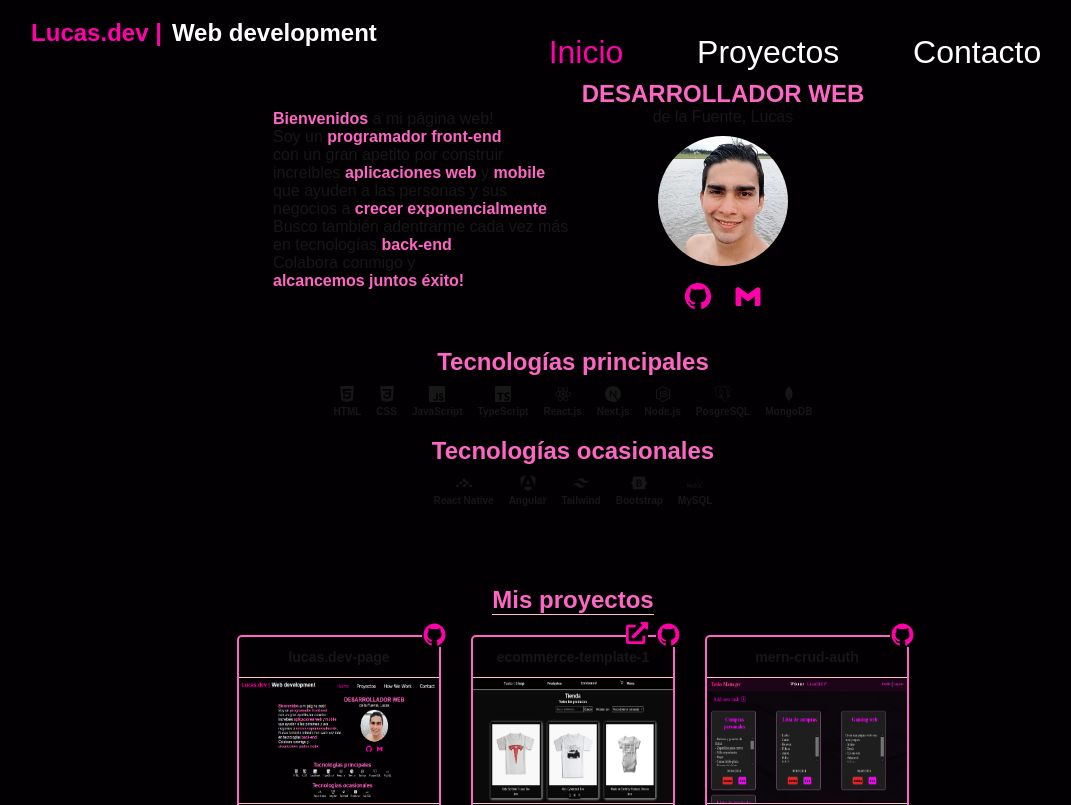
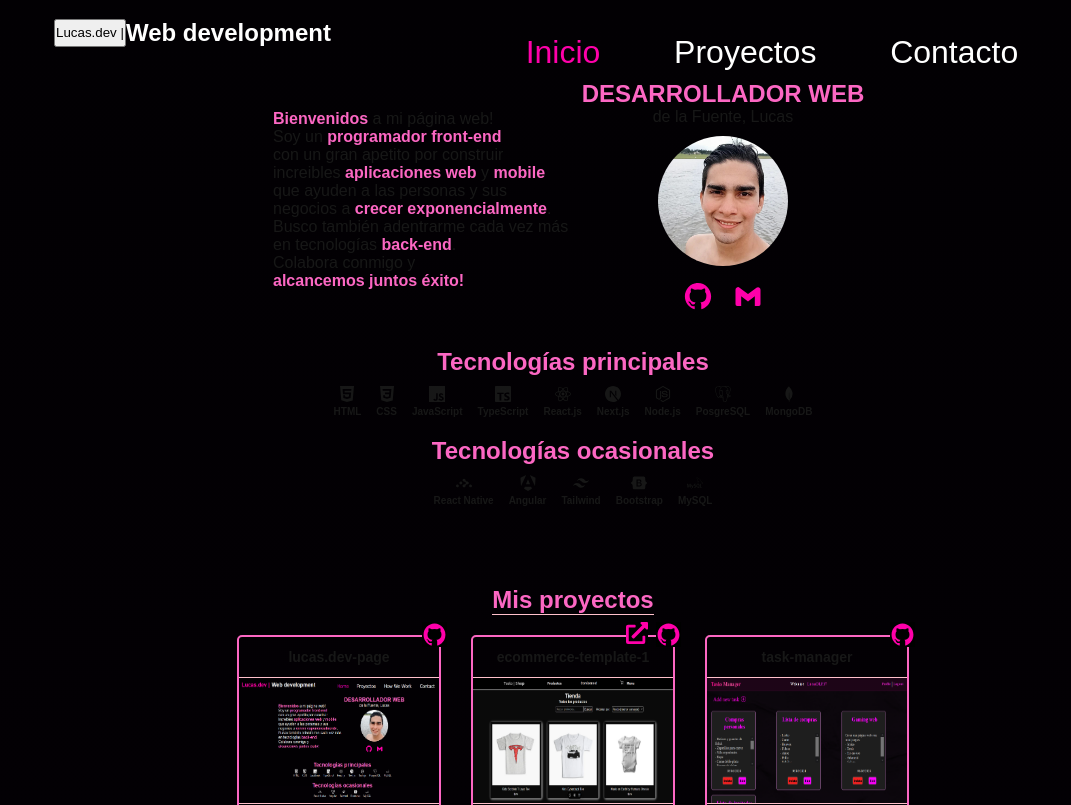
Before and after one commit to Lucano17/lucas.dev-page, a Next.js app: page / in a window 1280 px wide. Shown: the top 805 px of the page, without its empty margins (67-1138 px from the left). Built offline with nearby package versions, Linux system fonts and the light colour scheme.

Commit message:
NavBar title button scroll to home

```diff
--- a/src/components/ui/navbar/NavBar.tsx
+++ b/src/components/ui/navbar/NavBar.tsx
@@ -77,7 +77,7 @@ export const NavBar = () => {
       >
         {!navBarOpen && (
           <p className={styles.logo}>
-            <span>Lucas.dev | </span>
+            <button onClick={()=>{handleSectionClick("Home")}}>Lucas.dev | </button>
             Web development
           </p>
         )}
--- a/src/seed/seed.ts
+++ b/src/seed/seed.ts
@@ -42,8 +42,8 @@ export const projects: ProjectsData = {
         },
         {
             "id": 3,
-            "title": "mern-crud-auth",
-            "gitHubLink": "https://github.com/Lucano17/mern-crud-auth",
+            "title": "task-manager",
+            "gitHubLink": "https://github.com/Lucano17/task-manager",
             "webLink": "",
             "images": ["task-manager.image1.png"],
             "description": "Una TO-DO app hecha con react y express, donde puedes crear una lista de lo que necesites! Desde productos para comprar, actividades a realizar, personas, objetivos y más!",
```
